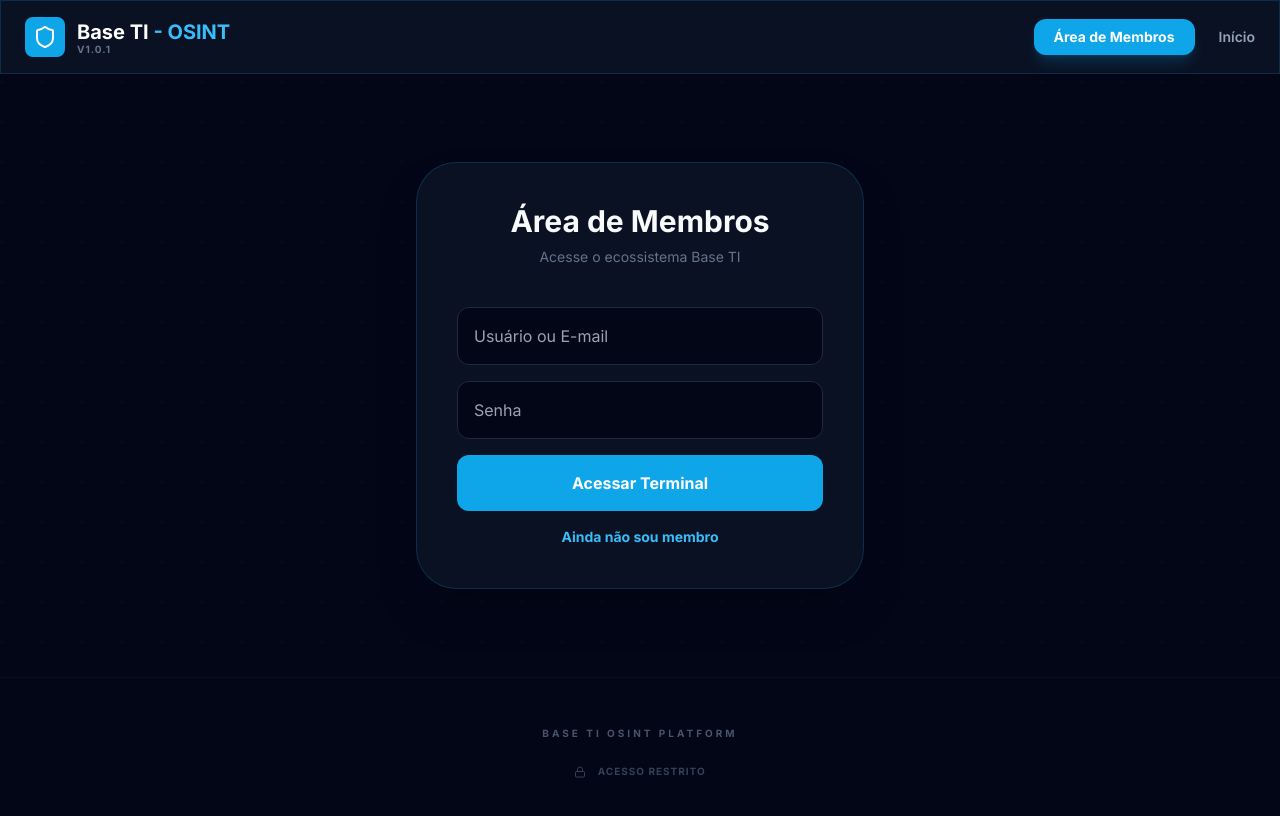
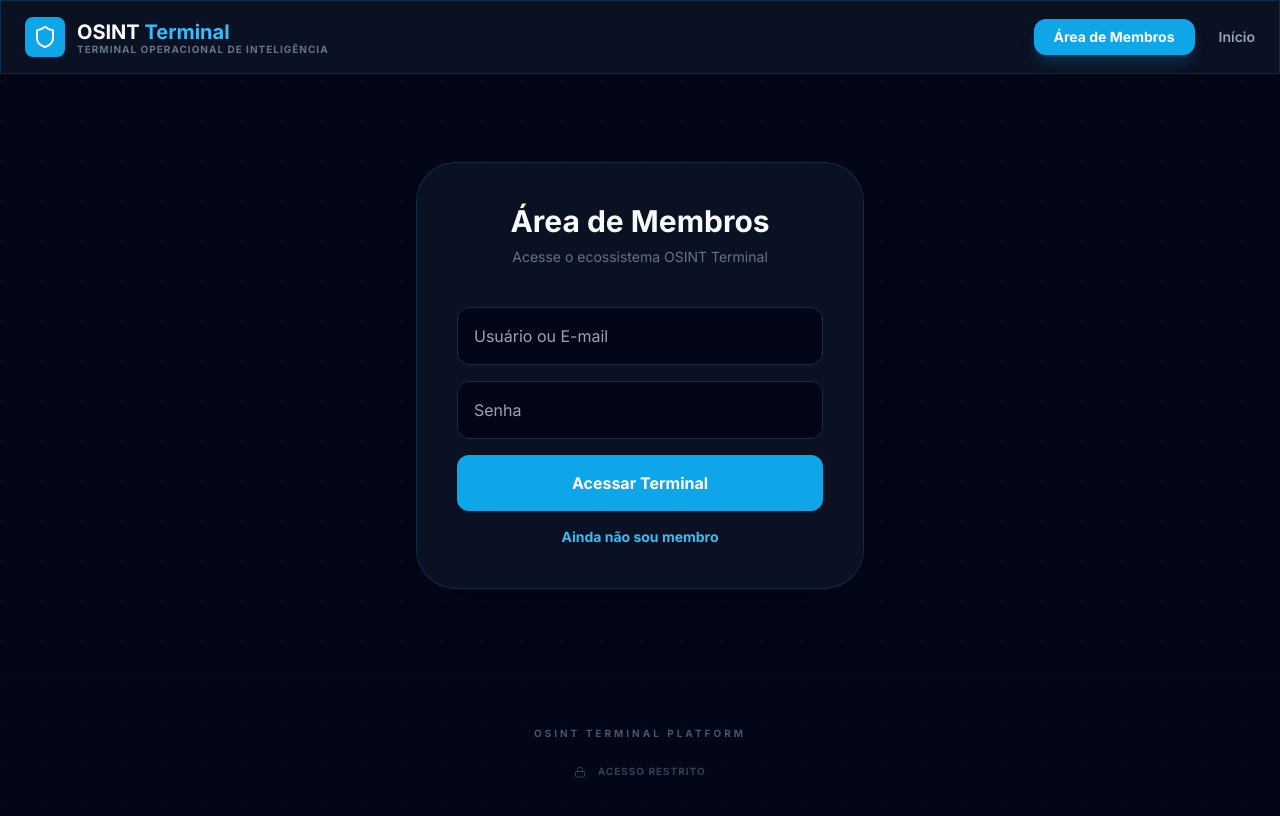
Before and after one commit to lerock80/OSINT-HUB--BASE-TI, a React (Vite) app: page / in a window 1280 px wide. Both pictures are taken after a click on the button "Área de Membros". Shown: the top 816 px of the page. Built offline with nearby package versions, Linux system fonts and the light colour scheme.

Commit message:
refactor: Rename project to OSINT Terminal
Update project name, title, and descriptions across application files to reflect the new branding.

```diff
--- a/App.tsx
+++ b/App.tsx
@@ -138,8 +138,8 @@ const App: React.FC = () => {
             <Shield className="w-6 h-6 text-white" />
           </div>
           <div>
-            <h1 className="text-xl font-bold text-white group-hover:text-sky-400 transition-colors">Base TI <span className="text-sky-400">- OSINT</span></h1>
-            <span className="text-[10px] text-slate-500 font-bold uppercase tracking-widest block -mt-1">v{APP_VERSION}</span>
+            <h1 className="text-xl font-bold text-white group-hover:text-sky-400 transition-colors">OSINT <span className="text-sky-400">Terminal</span></h1>
+            <span className="text-[10px] text-slate-500 font-bold uppercase tracking-widest block -mt-1">Terminal Operacional de Inteligência</span>
           </div>
         </div>
 
@@ -176,7 +176,8 @@ const App: React.FC = () => {
         {view === 'home' && (
           <>
             <section className="text-center mb-10">
-              <h2 className="text-5xl md:text-6xl font-extrabold mb-4 neon-text tracking-tighter">OSINT <span className="text-sky-500">Hub</span></h2>
+              <h2 className="text-5xl md:text-6xl font-extrabold mb-4 neon-text tracking-tighter">OSINT <span className="text-sky-500">Terminal</span></h2>
+              <p className="text-slate-500 font-bold uppercase tracking-[0.2em] text-sm">Terminal Operacional de Inteligência</p>
               <div className="max-w-2xl mx-auto relative group mt-8">
                 <Search className="absolute left-5 top-1/2 -translate-y-1/2 text-slate-500 group-focus-within:text-sky-400 transition-colors w-5 h-5" />
                 <input
@@ -226,7 +227,7 @@ const App: React.FC = () => {
             <div className="glass p-8 md:p-10 rounded-[2.5rem] border border-sky-500/20 shadow-2xl">
               <div className="text-center mb-10">
                 <h2 className="text-3xl font-bold mb-2">{memberAuthMode === 'login' ? 'Área de Membros' : 'Novo Cadastro'}</h2>
-                <p className="text-slate-500 text-sm">Acesse o ecossistema Base TI</p>
+                <p className="text-slate-500 text-sm">Acesse o ecossistema OSINT Terminal</p>
               </div>
 
               {memberAuthMode === 'login' ? (
@@ -377,7 +378,7 @@ const App: React.FC = () => {
 
       {/* Footer */}
       <footer className="py-12 border-t border-slate-900/50 text-center bg-slate-950/50">
-        <p className="text-slate-600 text-[10px] font-black uppercase tracking-[0.3em] mb-4">Base TI OSINT Platform</p>
+        <p className="text-slate-600 text-[10px] font-black uppercase tracking-[0.3em] mb-4">OSINT Terminal Platform</p>
         {!isLoggedIn ? (
           <button onClick={() => setView('admin-login')} className="text-slate-700 hover:text-sky-500 transition-colors text-[10px] font-bold uppercase tracking-widest"><Lock className="w-3 h-3 inline mr-2" /> Acesso Restrito</button>
         ) : (
--- a/index.html
+++ b/index.html
@@ -4,7 +4,7 @@
 <head>
     <meta charset="UTF-8">
     <meta name="viewport" content="width=device-width, initial-scale=1.0">
-    <title>Base TI - OSINT Hub</title>
+    <title>OSINT Terminal</title>
     <script src="https://cdn.tailwindcss.com"></script>
     <link href="https://fonts.googleapis.com/css2?family=Inter:wght@300;400;600;700&display=swap" rel="stylesheet">
     <style>
--- a/metadata.json
+++ b/metadata.json
@@ -1,5 +1,5 @@
 {
-  "name": "Base TI - OSINT Hub",
-  "description": "Uma plataforma moderna e centralizada para ferramentas de Inteligência de Fontes Abertas (OSINT)",
+  "name": "OSINT Terminal",
+  "description": "Terminal Operacional de Inteligência - Plataforma centralizada para ferramentas de Inteligência de Fontes Abertas",
   "requestFramePermissions": []
 }
--- a/package.json
+++ b/package.json
@@ -1,5 +1,5 @@
 {
-  "name": "base-ti---osint-hub",
+  "name": "osint-terminal",
   "private": true,
   "version": "0.0.0",
   "type": "module",
```
